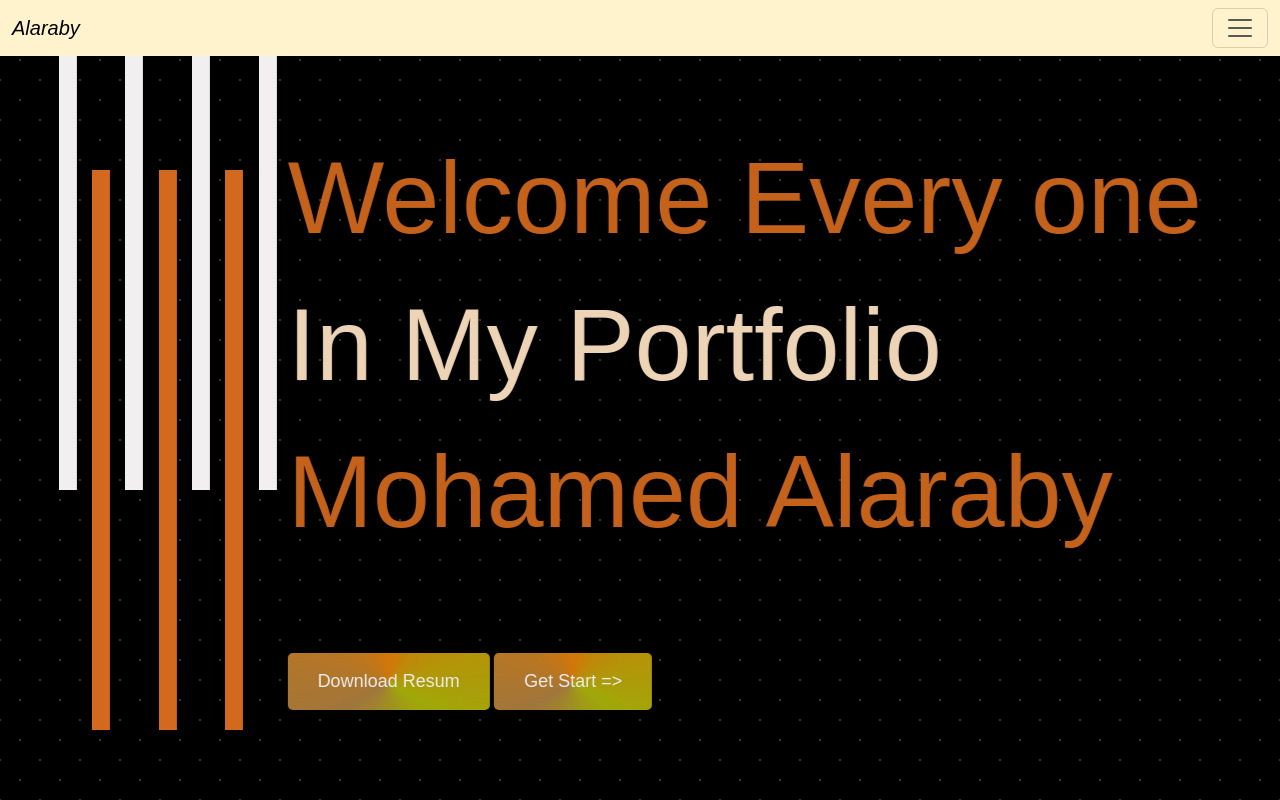
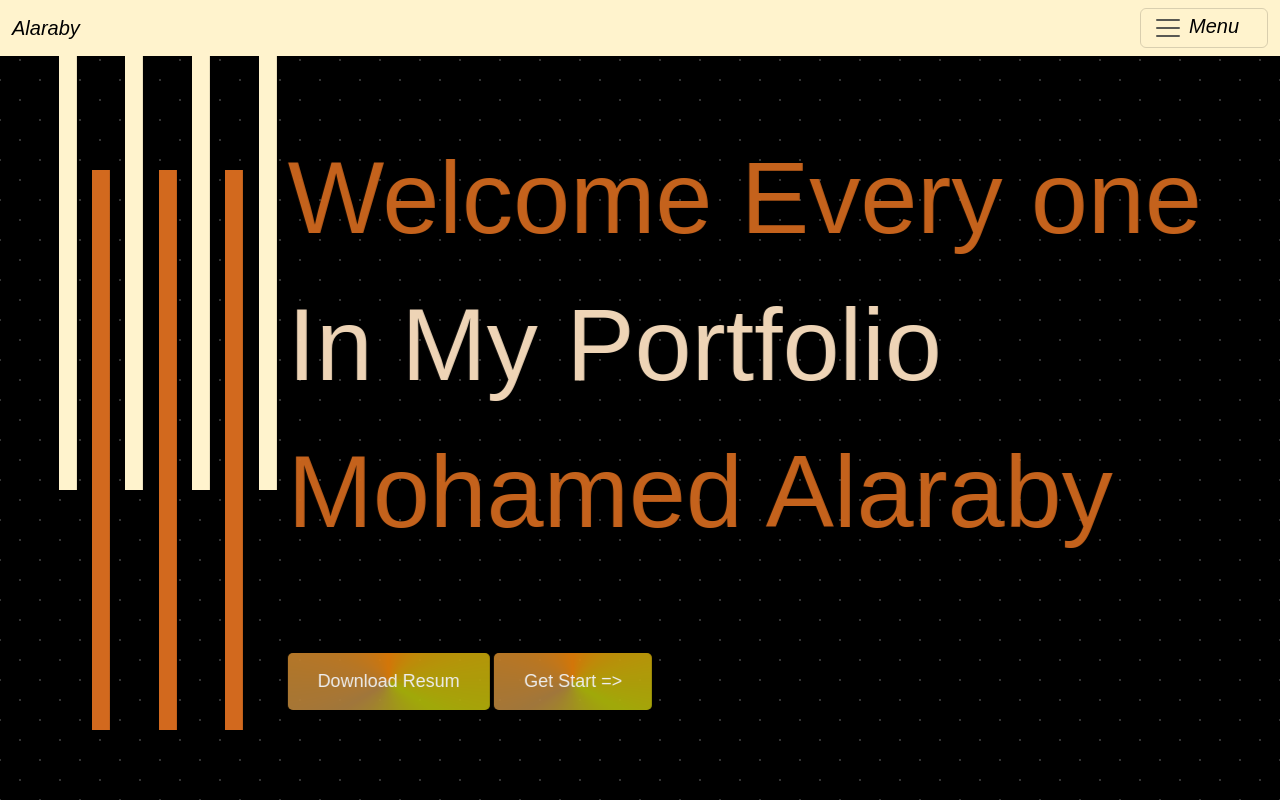
Before and after one commit to alarabyy/4_my_portfolio, a plain HTML site: page index.html in a window 1280 px wide. Drawn offline with nearby package versions, Linux system fonts and the light colour scheme.

Commit message:
Add files via upload

```diff
--- a/css/sytle.css
+++ b/css/sytle.css
@@ -22,7 +22,7 @@ body {
 
 :root {
     --bg: rgb(255, 255, 255);
-    --c1: #f1efef;
+    --c1: #fff3cd;
     --c2:  chocolate   ;
     --c3: #000000;
 
--- a/index.html
+++ b/index.html
@@ -17,8 +17,11 @@
 <nav class="navbar bg-warning-subtle fixed-top">
     <div class="container-fluid">
       <a class="navbar-brand fst-italic"  href="#">Alaraby</a>
+
       <button class="navbar-toggler" type="button" data-bs-toggle="offcanvas" data-bs-target="#offcanvasNavbar" aria-controls="offcanvasNavbar" aria-label="Toggle navigation">
         <span class="navbar-toggler-icon"></span>
+      <a class="navbar-brand fst-italic"  href="#">Menu</a>
+
       </button>
       <div class="offcanvas offcanvas-end bg-warning-subtle fst-italic" tabindex="-1" id="offcanvasNavbar" aria-labelledby="offcanvasNavbarLabel ">
         <div class="offcanvas-header">
```
